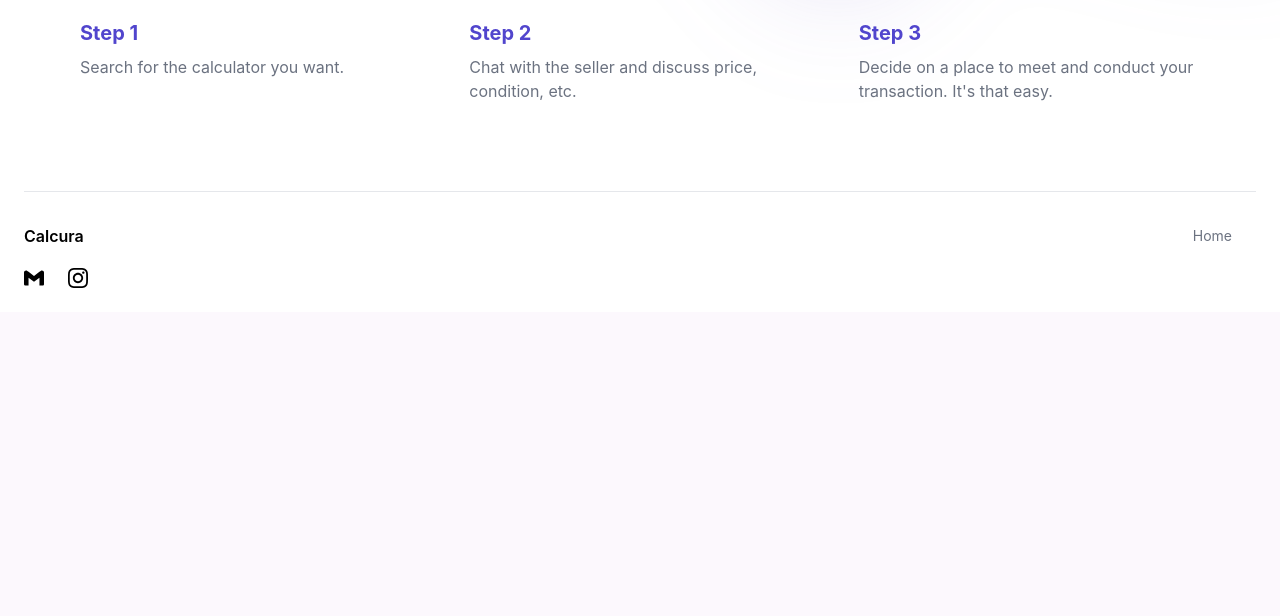
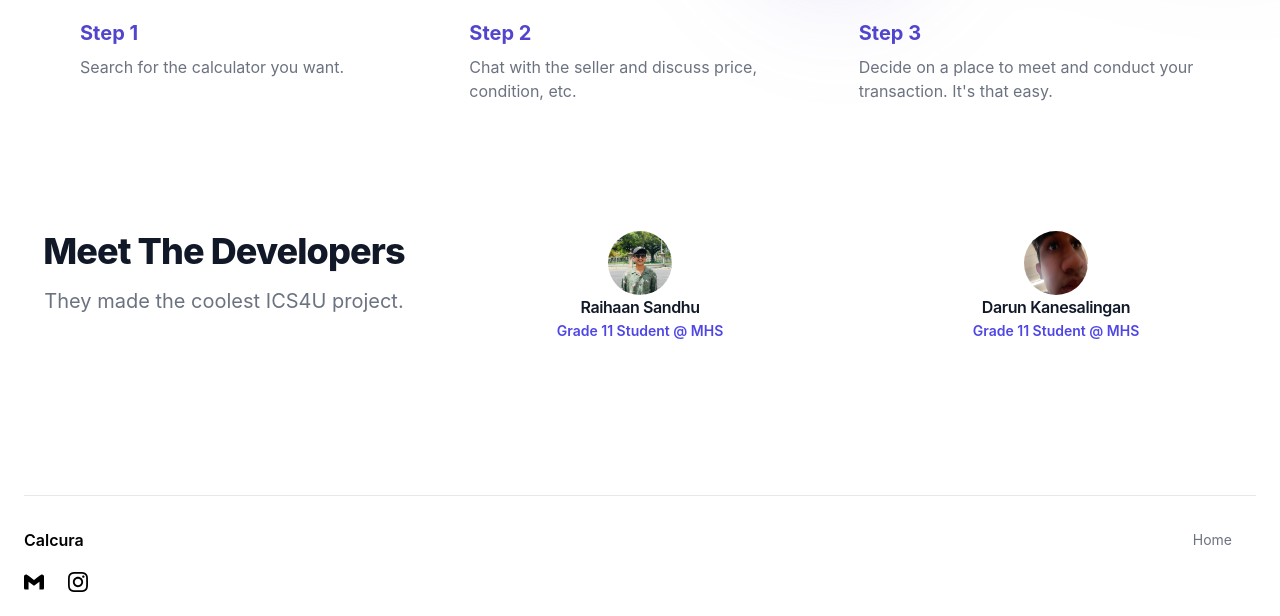
Before and after one commit to GaminRick7/Calcura, a Django app: page / in a window 1280 px wide. Shown: the part 864-1480 px from the top of the page. Before the commit the page ends 1152 px from the top, so only its background shows below. Run offline with Django 3.2, Linux system fonts and the light colour scheme; some libraries are stand-ins or nearby versions.

Commit message:
meet the devs section

```diff
--- a/templates/calcura/index.html
+++ b/templates/calcura/index.html
@@ -98,6 +98,38 @@
       </div>
   </div>
 </section>
+<section>
+<div class="bg-white py-24 sm:py-32">
+  <div class="mx-auto grid max-w-7xl gap-x-8 gap-y-20 px-6 lg:px-8 xl:grid-cols-3">
+    <div class="max-w-2xl mx-auto">
+      <h2 class="mb-4 text-4xl tracking-tight font-extrabold text-center text-gray-900 dark:text-white">Meet The Developers</h2>
+      <p class="text-gray-500 sm:text-xl dark:text-gray-400 text-center">They made the coolest ICS4U project.</p>
+    </div>
+    <ul role="list" class="grid gap-x-8 gap-y-12 sm:grid-cols-2 sm:gap-y-16 xl:col-span-2">
+      <li>
+        <div class="grid justify-items-center">
+          <img class="h-16 w-16 rounded-full" src="static/images/raihaan.jpg" alt="">
+          <div>
+            <h3 class="text-base text-center font-semibold leading-7 tracking-tight text-gray-900">Raihaan Sandhu</h3>
+            <p class="text-sm text-center font-semibold leading-6 text-indigo-600">Grade 11 Student @ MHS</p>
+          </div>
+        </div>
+      </li>
+      <li>
+        <div class="grid justify-items-center">
+          <img class="h-16 w-16 rounded-full" src="static/images/darun.jpg" alt="">
+          <div>
+            <h3 class="text-base text-center font-semibold leading-7 tracking-tight text-gray-900">Darun Kanesalingan</h3>
+            <p class="text-sm text-center font-semibold leading-6 text-indigo-600">Grade 11 Student @ MHS</p>
+          </div>
+        </div>
+      </li>
+
+      <!-- More people... -->
+    </ul>
+  </div>
+</div>
+</section>
 <script>document.documentElement.classList.add('js')</script>
 <script src="https://unpkg.com/taos@1.0.2/dist/taos.js"></script>
   {% endblock %}
```
Also changed, not shown: static/images/darun.jpg (added), static/images/raihaan.jpg (added), 1 other file.
